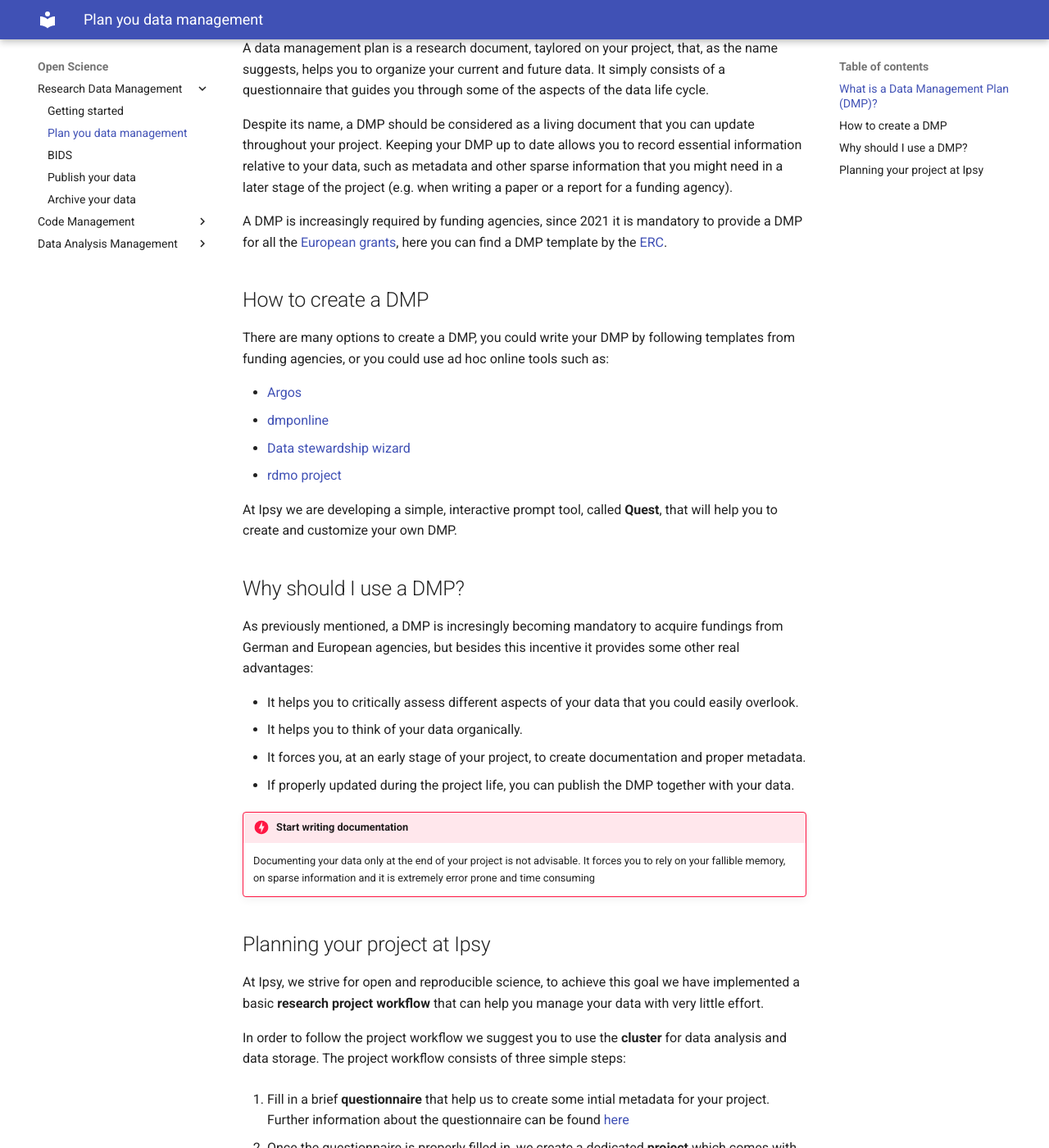
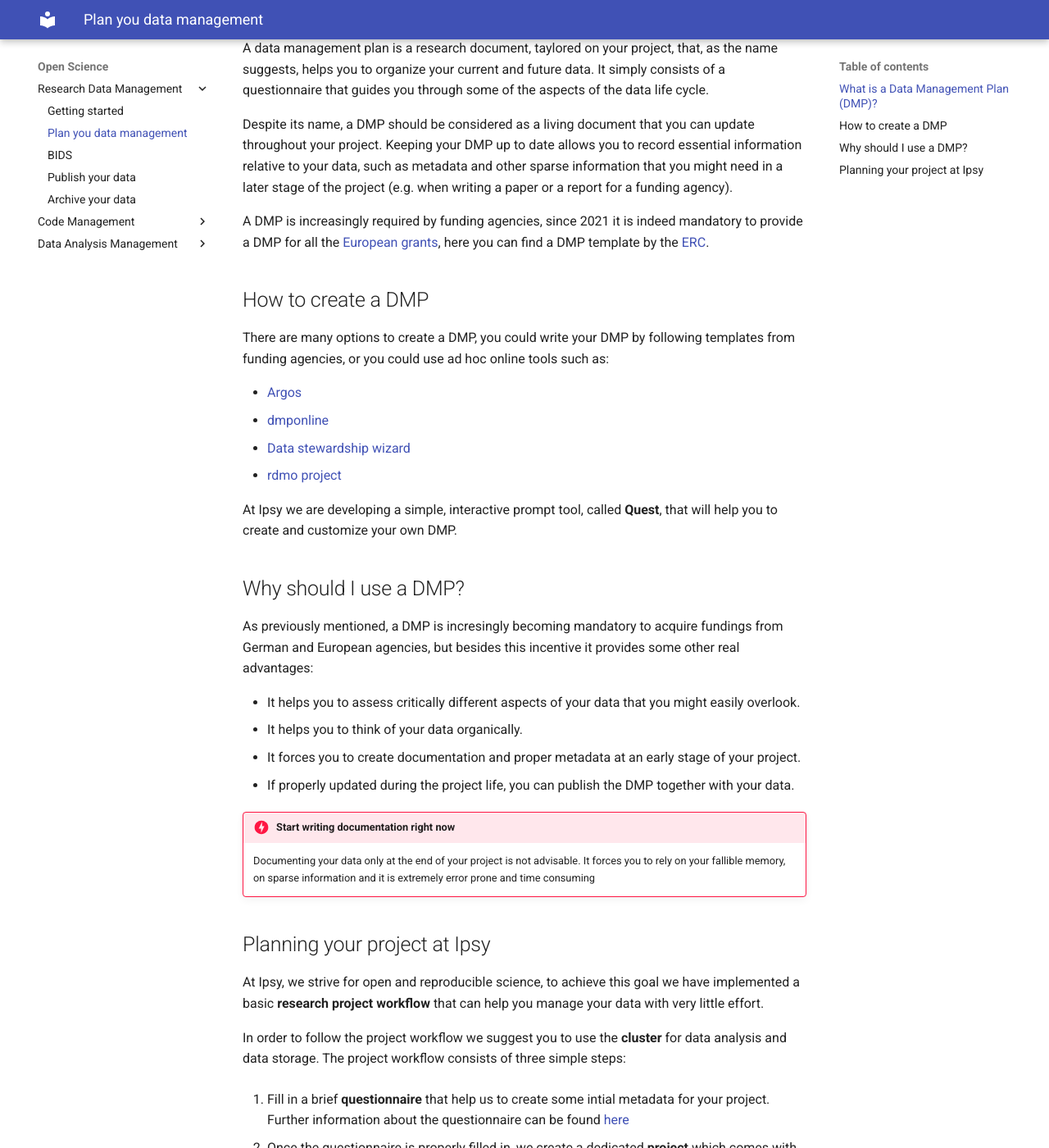
Before and after one commit to pvavra/temp-ipsy, an MkDocs documentation site: the page built from docs/open-science/research-data-management/planning.md, in a window 1280 px wide and 1400 px high, scrolled down 519 px. Shown: the whole window at 82% size. Built offline with MkDocs 1.6.1 and Material for MkDocs 9.7.7, drawn with Linux system fonts in a browser that asks for light colours; some of the changed text lies outside the part shown.

Commit message:
Fix several typos and sentences

```diff
--- a/docs/open-science/research-data-management/planning.md
+++ b/docs/open-science/research-data-management/planning.md
@@ -12,7 +12,7 @@ A data management plan is a research document, taylored on your project, that, a
 
 Despite its name, a DMP should be considered as a living document that you can update throughout your project. Keeping your DMP up to date allows you to record essential information relative to your data, such as metadata and other sparse information that you might need in a later stage of the project (e.g. when writing a paper or a report for a funding agency).
 
-A DMP is increasingly required by funding agencies, since 2021 it is mandatory to provide a DMP for all the [European grants](https://ec.europa.eu/info/funding-tenders/opportunities/docs/2021-2027/common/agr-contr/general-mga_horizon-euratom_en.pdf), here you can find a DMP template by the [ERC](https://erc.europa.eu/sites/default/files/document/file/ERC_info_document-Open_Research_Data_and_Data_Management_Plans.pdf).
+A DMP is increasingly required by funding agencies, since 2021 it is indeed mandatory to provide a DMP for all the [European grants](https://ec.europa.eu/info/funding-tenders/opportunities/docs/2021-2027/common/agr-contr/general-mga_horizon-euratom_en.pdf), here you can find a DMP template by the [ERC](https://erc.europa.eu/sites/default/files/document/file/ERC_info_document-Open_Research_Data_and_Data_Management_Plans.pdf).
 
 ## How to create a DMP
 
@@ -29,12 +29,12 @@ At Ipsy we are developing a simple, interactive prompt tool, called **Quest**, t
 
 As previously mentioned, a DMP is incresingly becoming mandatory to acquire fundings from German and European agencies, but besides this incentive it provides some other real advantages:
 
-- It helps you to critically assess different aspects of your data that you could easily overlook.
+- It helps you to assess critically different aspects of your data that you might easily overlook.
 - It helps you to think of your data organically.
-- It forces you, at an early stage of your project, to create documentation and proper metadata.
+- It forces you to create documentation and proper metadata at an early stage of your project.
 - If properly updated during the project life, you can publish the DMP together with your data.
 
-!!! Danger "Start writing documentation"
+!!! Danger "Start writing documentation right now"
     Documenting your data only at the end of your project is not advisable. It forces you to rely on your fallible memory, on sparse information and it is extremely error prone and time consuming
 
 
```
Also changed, not shown: other parts of docs/open-science/research-data-management/planning.md (+1 -1 lines).
